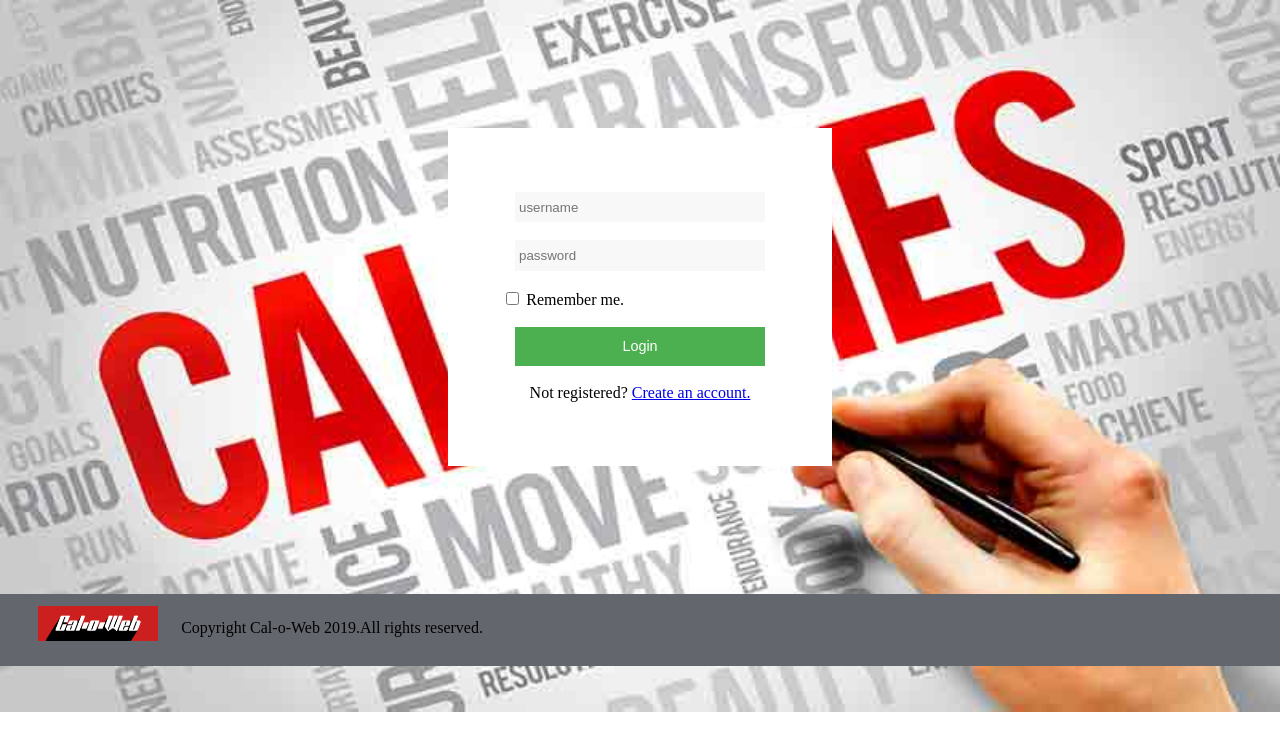
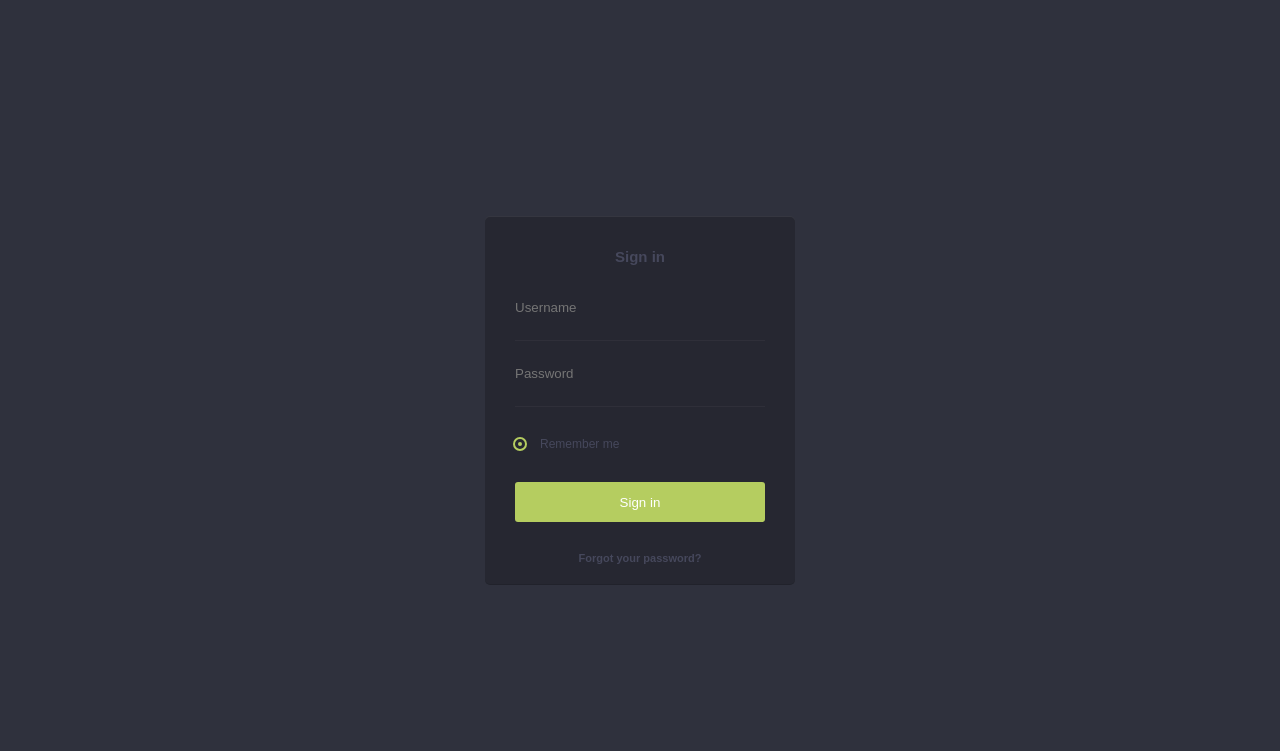
Before and after one commit to Andrei2498/Cal-o-web-3, a PHP site: page /html/login.html in a window 1280 px wide. Shown: the top 751 px of the page. Run offline with PHP 8.4, Linux system fonts and the light colour scheme.

Commit message:
Login+Recover

```diff
--- a/css/login.css
+++ b/css/login.css
@@ -1,85 +1,106 @@
+
+body {
+    background: #2f313d;
+    color: #46485c;
+    font-family: sans-serif;
+}
+
+h2 {
+    color: #46485c;
+    font-size: 15px;
+    font-weight: 600;
+    text-align: center;
+    margin-bottom: 10px;
+}
+
+a {
+    color: #46485c;
+    text-decoration: none;
+}
+
+.login {
+    width: 250px;
+    position: absolute;
+    top: 50%;
+    left: 50%;
+    margin: -184px 0px 0px -155px;
+    background: rgba(0,0,0,0.2);
+    padding: 20px 30px;
+    border-radius: 5px;
+    box-shadow: 0px 1px 0px rgba(0,0,0,0.3),inset 0px 1px 0px rgba(255,255,255,0.07)
+}
+
+input[type="text"], input[type="password"] {
+    width: 250px;
+    padding: 25px 0px;
+    background: transparent;
+    border: 0;
+    border-bottom: 1px solid rgba(255,255,255,0.04);
+    outline: none;
+    color: #46485c;
+}
+
+input[type=checkbox] {
+    display: none;
+}
+
+label {
+    display: block;
+    position: absolute;
+    margin-top: 2px;
+    width: 4px;
+    height: 4px;
+    border-radius: 50%;
+    background: #46485c;
+    content: "";
+    transition: all 0.3s ease-in-out;
+    cursor: pointer;
+    border: 3px solid #252730;
+    box-shadow: 0px 0px 0px 2px #46485c;
+}
+
+#remember:checked ~ label[for=remember] {
+    background: #b5cd60;
+    border: 3px solid #252730;
+     box-shadow: 0px 0px 0px 2px #b5cd60;
+}
+
+input[type="submit"] {
+    background: #b5cd60;
+    border: 0;
+    width: 250px;
+    height: 40px;
+    border-radius: 3px;
+    color: white;
+    cursor: pointer;
+    transition: background 0.3s ease-in-out;
+}
+
+input[type="submit"]:hover {
+    background: #16aa56;
+}
+
+.forgot {
+    margin-top: 30px;
+    display: block;
+    font-size: 11px;
+    text-align: center;
+    font-weight: bold;
+}
+
+.forgot:hover {
+    margin-top: 30px;
+    display: block;
+    font-size: 11px;
+    text-align: center;
+    font-weight: bold;
+    color: #6d7781;
+}
 
 
-input[type=text]{
-    width: 20%;
-    box-sizing: border-box;
-
+.remember {
+    padding: 30px 0px;
+    font-size: 12px;
+    text-indent: 25px;
+    line-height: 15px;
 }
-
-body{
- text-align: center;
- background-image: url(../image/Calories.jpg);
- background-repeat: no-repeat;
- background-size: 100%;
- margin: 0;
- }
-
- #login{
-     margin:10%;
-     margin-left: 35%;
-     background-color:#ffffff;
-     min-height: 30%;
-     padding-top:5%;
-     padding-bottom: 5%;
-     width: 30%;
-     vertical-align: middle;
-
- }
-
- #username input{
-     width: 65%;
-     background-color:#f8f8f8;
-     padding-top:2% ;
-     padding-bottom: 2%;
-     padding-left: 1%;
-     border: 0;
- }
-
- #checkbox{
-padding-right: 40%;
- }
-
- #loginbutton button
- {
-    background-color: #4CAF50; /* Green */
-    border: none;
-    color: white;
-    padding: 3% 6%;
-    text-align: center;
-    text-decoration: none;
-    display: inline-block;
-    font-size: 90%;
-    width: 65%;
- }
-
- #loginbutton button:hover{
-     background-color: #cc2020;
-}
-
-/* ----- AICI AVEM FOOTERUL ------ */
-footer{
-  height:10%;
-  background-color:#64666d;
-  padding-bottom: 1%;
-}
-footer ul{
-    list-style-type: none;
-    margin: 0;
-    padding: 0;
-    overflow: hidden;
-}
-footer ul li{
-    padding-left: 2%;
-    float: left;
-}
-footer img{
-    padding-top:6%;
-}
-#image{
-    padding-top: 5%;
-    margin-left: 10%;
-}
-li p{
-    padding-top: 3%;
-    padding-left: 10px;
-}
--- a/html/login.html
+++ b/html/login.html
@@ -8,36 +8,17 @@
         </title>
 
     </head>
-
     <body>
-        <div id="login">
-        <form>
-            <div id="username">
-            <input type="text" name="username" placeholder="username" onfocus="this.placeholder=''" onblur="this.placeholder='username'">
-            <br>
-            <br>
-            <input type="text" name="password" placeholder="password" onfocus="this.placeholder=''" onblur="this.placeholder='password'">
+        <div class="login">
+            <h2>Sign in</h2>
+            <input name="username" placeholder="Username" type="text"/>
+            <input id="pw" name="password" placeholder="Password" type="password"/>
+            <div class="remember">
+              <input checked="" id="remember" name="remember" type="checkbox"/>
+              <label for="remember"></label>Remember me
             </div>
-            <br>
-            <div id="checkbox">
-            <input type="checkbox"> Remember me.
-            </div>
-            <br>
-            <div id="loginbutton">
-                <button type="button">Login</button>
-            </div>
-                <br>
-            Not registered? <a href="Register.html" >Create an account.</a>
-        </form>
+            <input type="submit" value="Sign in"/>
+            <a class="forgot" href="RecoverPassword.html">Forgot your password?</a>
         </div>
-        <footer>
-            <ul>
-                <li><div id="image">
-                        <img src="../image/banner-2.0.png" height="35" width="120">
-                    </div>
-                </li>
-                <li><p>Copyright Cal-o-Web 2019.All rights reserved.</p></li>
-            </ul>
-        </footer>
     </body>
 </html>
```
Also changed, not shown: css/RecoverPassword.css (added, +56 -0 lines), html/RecoverPassword.html (added, +19 -0 lines).
